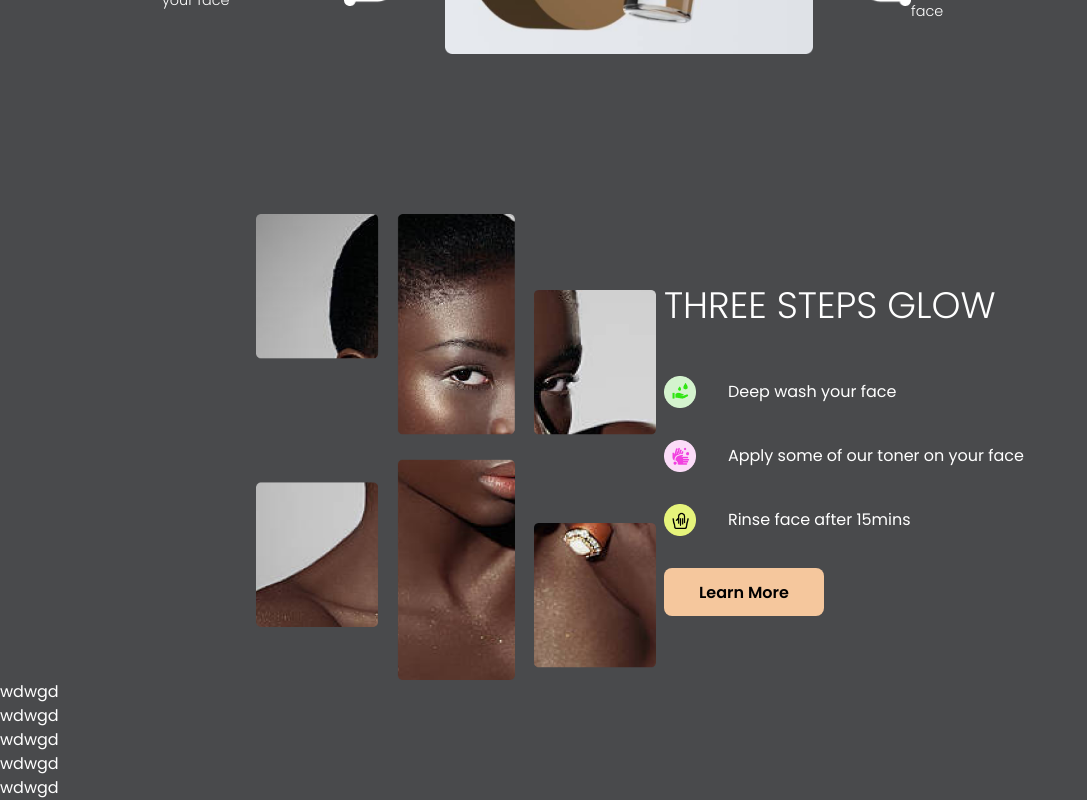
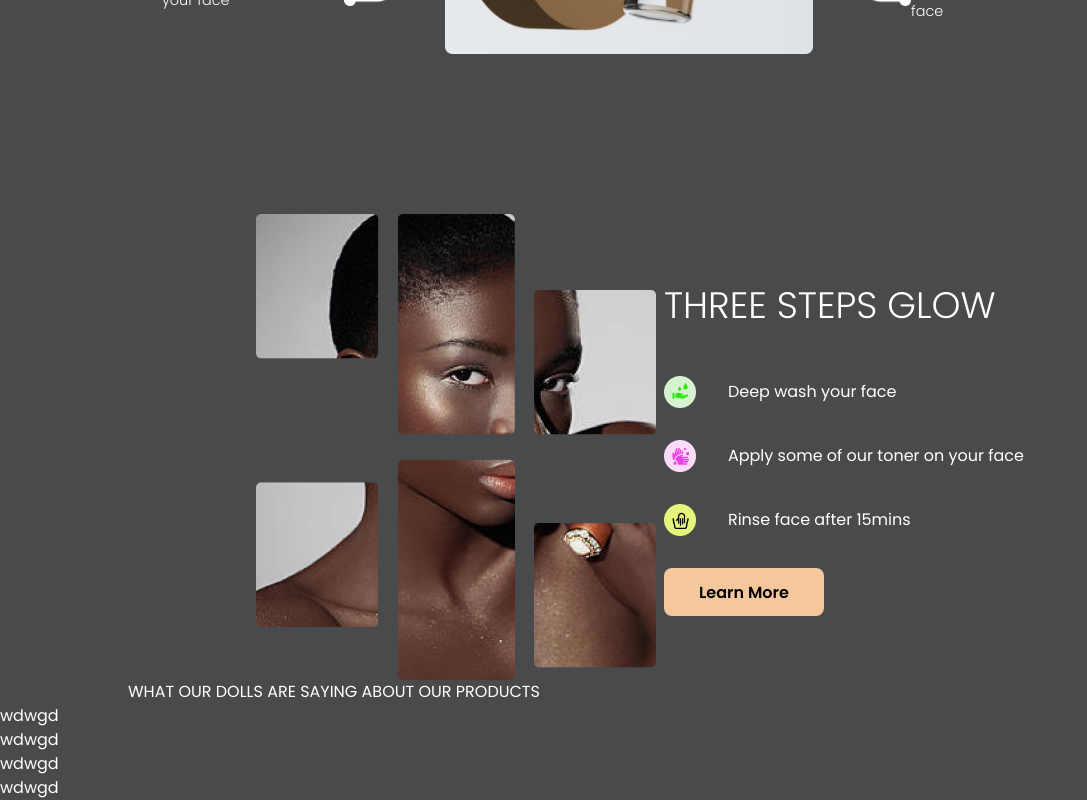
Before and after one commit to Boye95/mellisa, a React (Vite) app: page / in a window 1280 px wide. Shown: the part 1982-2782 px from the top of the page, without its empty margins (0-1087 px from the left). Built offline with nearby package versions, Linux system fonts and the light colour scheme; a web font is replaced by a local one.

Commit message:
add working on review sectiom

```diff
--- a/src/components/Review/Review.jsx
+++ b/src/components/Review/Review.jsx
@@ -1,11 +1,13 @@
 import './Review.scss'
 
 const Review = () => {
-    return(
-        <section>
-            wdwgd
-        </section>
-    )
+  return (
+    <section className='container review'>
+      <div className='review__header'>
+        WHAT OUR DOLLS ARE SAYING ABOUT OUR PRODUCTS
+      </div>
+    </section>
+  )
 }
 
 export default Review
--- a/src/components/Review/Review.scss
+++ b/src/components/Review/Review.scss
@@ -0,0 +1 @@
+@import '../../variables';
```
